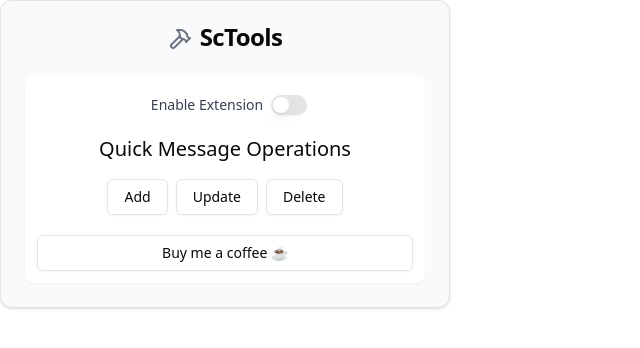
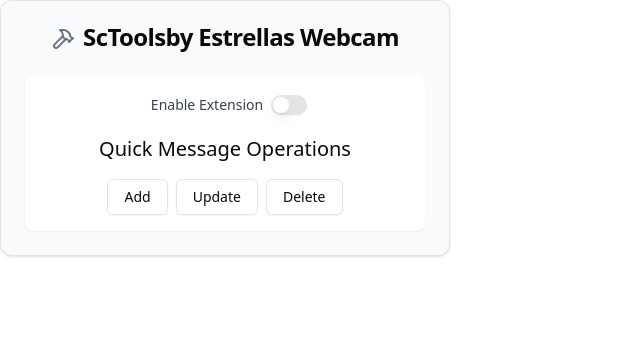
Before and after one commit to webmodelcode/sctools, a React (Vite) app: page / in a window 1280 px wide. Shown: the top 348 px of the page, without its empty margins (0-640 px from the left). Built offline with nearby package versions, Linux system fonts and the light colour scheme.

Commit message:
refactor: remove donation button from Popup component and related test cases

```diff
--- a/src/components/ContentMenu/ContentMenu.tsx
+++ b/src/components/ContentMenu/ContentMenu.tsx
@@ -10,7 +10,7 @@
 
 import { useEffect, useState } from "react";
 import { useLocalStorage } from "@/hooks";
-import { MaximizeButton, MenuButton, SmChreckTerms, StatusIndicator } from "..";
+import { MaximizeButton, SmChreckTerms, StatusIndicator } from "..";
 import { GLOBAL_STINGS } from "@/config";
 import {
   Accordion,
@@ -18,7 +18,6 @@ import {
   AccordionItem,
   AccordionTrigger,
 } from "@/components/ui/accordion";
-import { HandCoins } from "lucide-react";
 
 export const ContentMenu = () => {
   const [isExtActive, setIsExtActive] = useState(false);
@@ -50,15 +49,6 @@ export const ContentMenu = () => {
               {location.hostname.includes("streamatemodels") && (
                 <SmChreckTerms />
               )}
-              <MenuButton
-                isToggle={false}
-                ButtonIcon={<HandCoins />}
-                title="Support The Project"
-                onClick={() => {
-                  window.open(GLOBAL_STINGS.DONATION_URL, "_blank", "noopener");
-                  return true;
-                }}
-              />
             </AccordionContent>
           </AccordionItem>
         </Accordion>
--- a/src/components/Popup/Popup.tsx
+++ b/src/components/Popup/Popup.tsx
@@ -8,7 +8,6 @@
  * @returns {JSX.Element} - Returns the JSX element representing the popup.
  */
 
-import { Button } from "@/components/ui/button";
 import { Card, CardContent, CardHeader, CardTitle } from "@/components/ui/card";
 import { Switch } from "@/components/ui/switch";
 import { useLocalStorage } from "@/hooks";
@@ -58,20 +57,13 @@ export const Popup = () => {
     chrome.tabs.reload();
   };
 
-  const handleDonationClick = () => {
-    if (!chrome.tabs) {
-      window.open(GLOBAL_STINGS.DONATION_URL, "_blank", "noopener");
-      return;
-    }
-    chrome.tabs.create({ url: GLOBAL_STINGS.DONATION_URL });
-  };
-
   return (
     <Card className="sct-w-[450px] sct-min-h-[200px] sct-bg-gray-50 sct-rounded-none">
       <CardHeader className="sct-flex sct-flex-row sct-items-center sct-justify-around sct-space-y-0 sct-p-3">
         <CardTitle className="sct-text-2xl sct-font-bold">
           <Hammer className="sct-inline-block sct-h-6 sct-w-6 sct-text-gray-500 sct-cursor-pointer hover:sct-text-gray-700 sct-mr-2" />
           <span>ScTools</span>
+          <span>by Estrellas Webcam</span>
         </CardTitle>
       </CardHeader>
 
@@ -95,15 +87,6 @@ export const Popup = () => {
               <QuickMessageOptions label={opt} key={opt} />
             ))}
           </div>
-
-          {/* Donation Button */}
-          <Button
-            variant="outline"
-            onClick={handleDonationClick}
-            className="sct-w-full"
-          >
-            Buy me a coffee ☕
-          </Button>
         </div>
       </CardContent>
     </Card>
```
Also changed, not shown: 1 other file (tests, documents, lock files or other folders).
